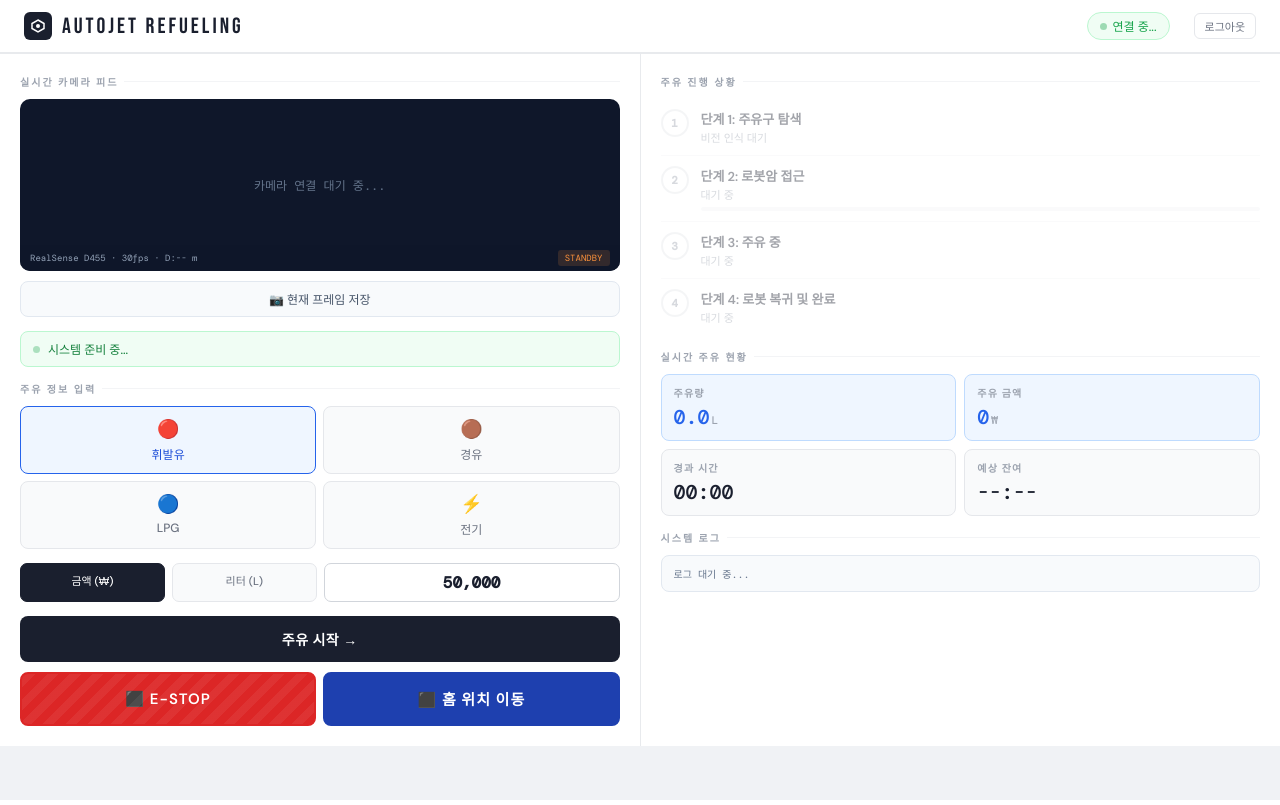
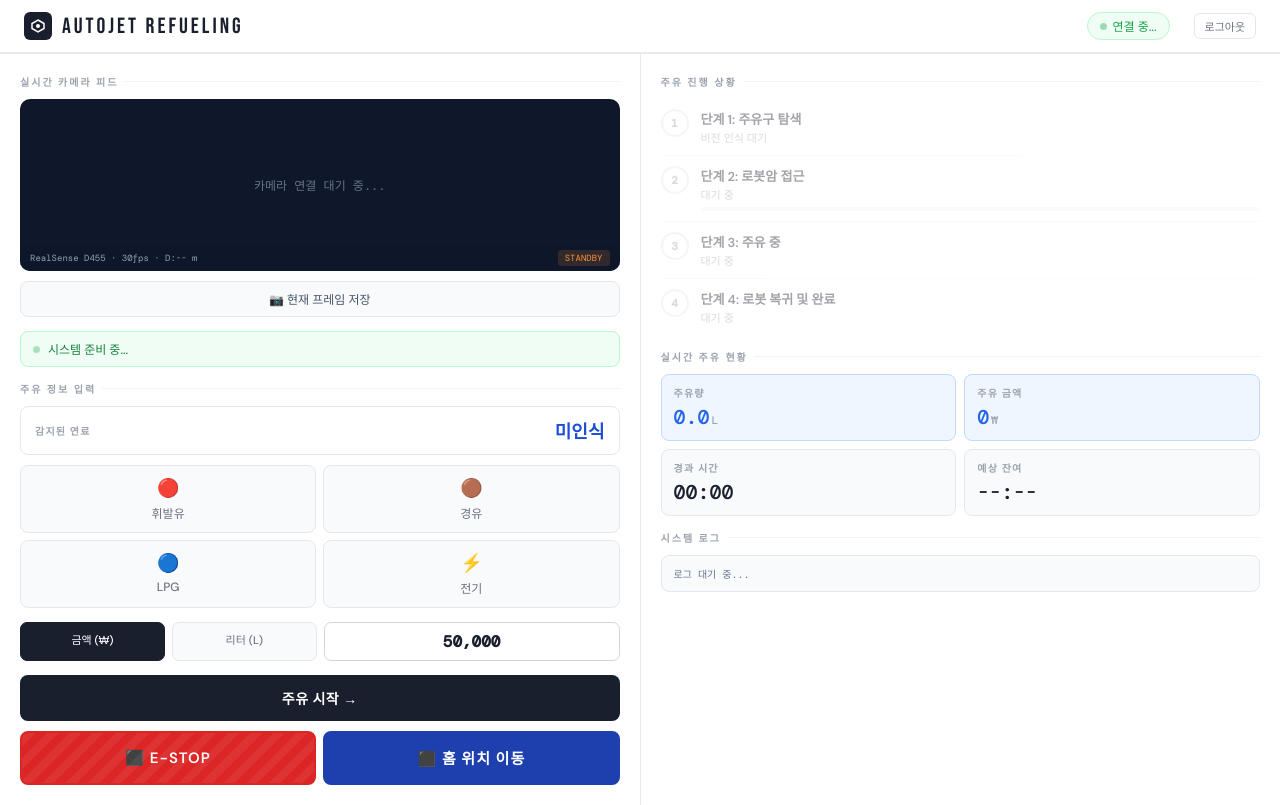
Before and after one commit to JaeyeonE/robotic-arm-refueler, a Flask app: template web/templates/kiosk.html in a window 1280 px wide. Run offline with Flask 3, Linux system fonts and the light colour scheme; the template is opened without the code that fills it, so the values that code supplies are empty.

Commit message:
Update Kiosk and Modify Vision Logic (color detecting)

```diff
--- a/web/database.py
+++ b/web/database.py
@@ -2,7 +2,7 @@ import sqlite3
 import os
 from werkzeug.security import generate_password_hash, check_password_hash
 
-DB_PATH = os.path.join(os.path.dirname(__file__), "detections.db")
+DB_PATH = os.path.join(os.path.dirname(__file__), "detections_v2.db")
 
 
 def get_conn():
--- a/web/static/kiosk.js
+++ b/web/static/kiosk.js
@@ -2,8 +2,17 @@
 
 const SQ = `station_id=${STATION_ID}`;
 
-let selectedFuel = 'gasoline';
+let selectedFuel = null;         // 기본 선택 없음 — 사용자 수동 선택 또는 비전 감지로 세팅
+let userPickedFuel = false;      // true면 사용자가 수동 선택한 것 — 비전 결과로 덮어쓰지 않음
+let detectedFuel = null;         // 비전이 마지막으로 감지한 연료
 let selectedMode = 'amount';
+
+const FUEL_LABEL = {
+    gasoline: '휘발유',
+    diesel: '경유',
+    lpg: 'LPG',
+    electric: '전기',
+};
 
 // 스테이션 라벨 표시
 document.getElementById('kStationLabel').textContent =
@@ -14,6 +23,31 @@ function pickFuel(el) {
     document.querySelectorAll('.fuel-opt').forEach(b => b.classList.remove('active'));
     el.classList.add('active');
     selectedFuel = el.dataset.fuel;
+    userPickedFuel = true;
+}
+
+// 비전 감지된 연료를 UI에 반영. 사용자가 수동 선택 안 했으면 선택까지 동기화.
+function applyDetectedFuel(fuelType) {
+    detectedFuel = fuelType || null;
+
+    const el = document.getElementById('kFuelType');
+    if (el) {
+        if (detectedFuel && FUEL_LABEL[detectedFuel]) {
+            el.textContent = FUEL_LABEL[detectedFuel];
+            el.classList.remove('unrecognized');
+        } else {
+            el.textContent = '미인식';
+            el.classList.add('unrecognized');
+        }
+    }
+
+    // 사용자가 수동 선택하지 않은 상태면 감지 결과를 자동 반영
+    if (!userPickedFuel && detectedFuel && FUEL_LABEL[detectedFuel]) {
+        selectedFuel = detectedFuel;
+        document.querySelectorAll('.fuel-opt').forEach(b => {
+            b.classList.toggle('active', b.dataset.fuel === detectedFuel);
+        });
+    }
 }
 
 function pickMode(el) {
@@ -31,6 +65,12 @@ async function doLogout() {
 
 // ── 주유 시작 ──
 async function doStart() {
+    // 감지도 안 되고 수동 선택도 없으면 차단
+    if (!selectedFuel) {
+        alert('인식 실패. 직접 연료 종류를 선택하세요.');
+        return;
+    }
+
     const rawVal = document.getElementById('kAmtInput').value.replace(/,/g, '');
     const targetValue = parseFloat(rawVal);
     if (isNaN(targetValue) || targetValue <= 0) return;
@@ -151,6 +191,9 @@ async function loadVision() {
                 `RealSense D455 · 30fps · D:${d.depth ? d.depth.toFixed(2) : '--'}m`;
             document.getElementById('kCamBadge').textContent = `${d.label} ${confPct}%`;
         }
+
+        // fuel_type은 label 유무와 독립적으로 매번 갱신
+        applyDetectedFuel(d.fuel_type);
     } catch (e) { /* silent */ }
 }
 
--- a/web/templates/kiosk.html
+++ b/web/templates/kiosk.html
@@ -87,6 +87,20 @@ body { background: #e8eaed; }
 .guide-text { font-size: 12px; font-weight: 500; color: #15803d; }
 
 /* FUEL SELECT */
+.fuel-status-box {
+  background: #ffffff; border: 1.5px solid #e5e7eb; border-radius: 8px;
+  padding: 10px 14px; margin-bottom: 10px;
+  display: flex; align-items: center; justify-content: space-between;
+}
+.fuel-status-label {
+  font-size: 10px; font-weight: 600; letter-spacing: 1.2px;
+  color: #9ca3af; text-transform: uppercase;
+}
+.fuel-status-val {
+  font-family: 'DM Mono', monospace; font-size: 18px; font-weight: 700;
+  color: #1d4ed8;
+}
+.fuel-status-val.unrecognized { color: #9ca3af; }
 .fuel-grid { display: grid; grid-template-columns: 1fr 1fr; gap: 7px; margin-bottom: 14px; }
 .fuel-opt {
   background: #f9fafb; border: 1.5px solid #e5e7eb; border-radius: 8px;
@@ -220,8 +234,13 @@ body { background: #e8eaed; }
       </div>
 
       <div class="sec-title">주유 정보 입력</div>
+      <div class="fuel-status-box">
+        <div class="fuel-status-label">감지된 연료</div>
+        <div class="fuel-status-val" id="kFuelType">미인식</div>
+      </div>
+
       <div class="fuel-grid" id="kFuelGrid">
-        <div class="fuel-opt active" data-fuel="gasoline" onclick="pickFuel(this)"><span class="fuel-icon">🔴</span>휘발유</div>
+        <div class="fuel-opt" data-fuel="gasoline" onclick="pickFuel(this)"><span class="fuel-icon">🔴</span>휘발유</div>
         <div class="fuel-opt" data-fuel="diesel" onclick="pickFuel(this)"><span class="fuel-icon">🟤</span>경유</div>
         <div class="fuel-opt" data-fuel="lpg" onclick="pickFuel(this)"><span class="fuel-icon">🔵</span>LPG</div>
         <div class="fuel-opt" data-fuel="electric" onclick="pickFuel(this)"><span class="fuel-icon">⚡</span>전기</div>
```
Also changed, not shown: vision/post_vision.py (+51 -1 lines), 1 other file.
